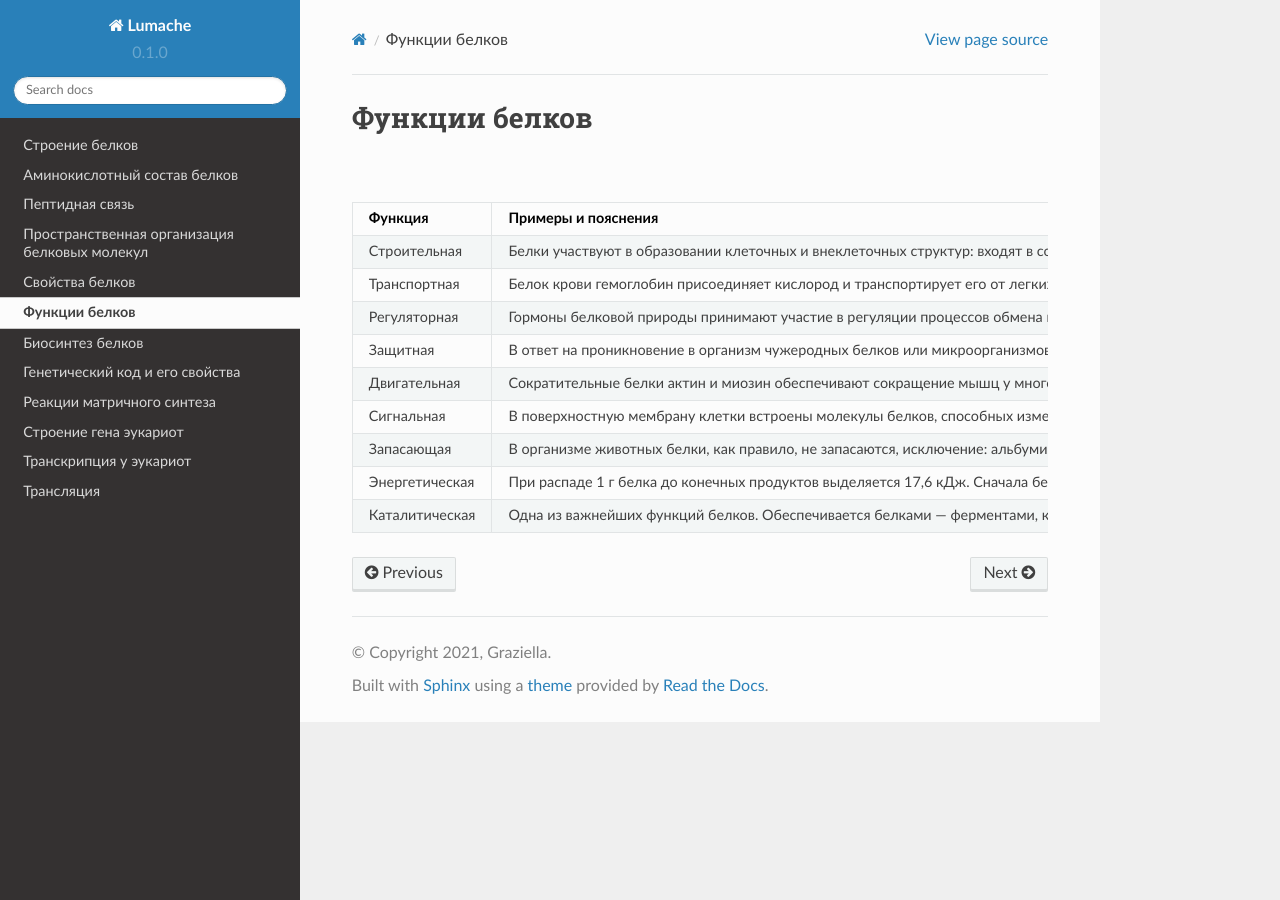
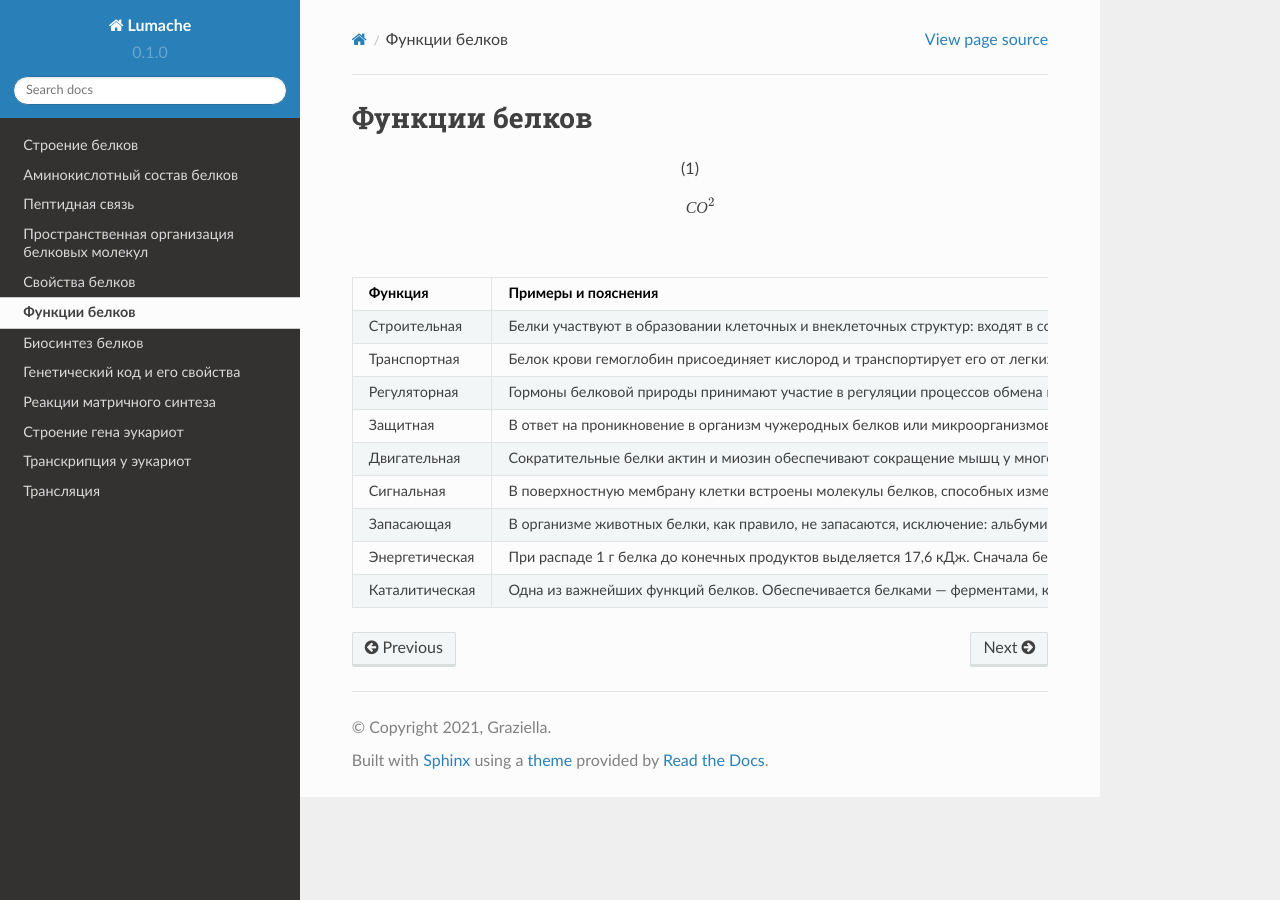
Before and after one commit to neptune2021/test_documentation, a Sphinx documentation site: the page built from docs/source/06.rst, in a window 1280 px wide. Built offline with Sphinx 7.4.7 and the Read the Docs theme 2.0.0, drawn with Linux system fonts in a browser that asks for light colours.

Commit message:
Update 06.rst

```diff
--- a/docs/source/06.rst
+++ b/docs/source/06.rst
@@ -1,5 +1,7 @@
 Функции белков
 ======================
+.. math:: СО^2
+   :label: co2
 
 .. list-table:: Функции белков
    :widths: 75 250
@@ -24,4 +26,4 @@
    * - Энергетическая
      - При распаде 1 г белка до конечных продуктов выделяется 17,6 кДж. Сначала белки распадаются до аминокислот, а затем до конечных продуктов — воды, углекислого газа и аммиака. Однако в качестве источника энергии белки используются только тогда, когда другие источники (углеводы и жиры) израсходованы.
    * - Каталитическая
-     - Одна из важнейших функций белков. Обеспечивается белками — ферментами, которые ускоряют биохимические реакции, происходящие в клетках. Например, рибулезобифосфаткарбоксилаза катализирует фиксацию .. math:: СО^2 при фотосинтезе.
+     - Одна из важнейших функций белков. Обеспечивается белками — ферментами, которые ускоряют биохимические реакции, происходящие в клетках. Например, рибулезобифосфаткарбоксилаза катализирует фиксацию :eq:`co2` при фотосинтезе.
```
